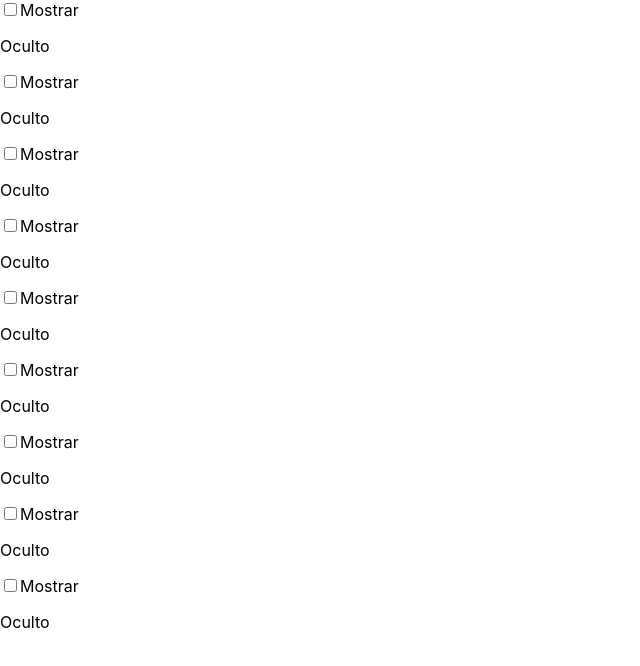
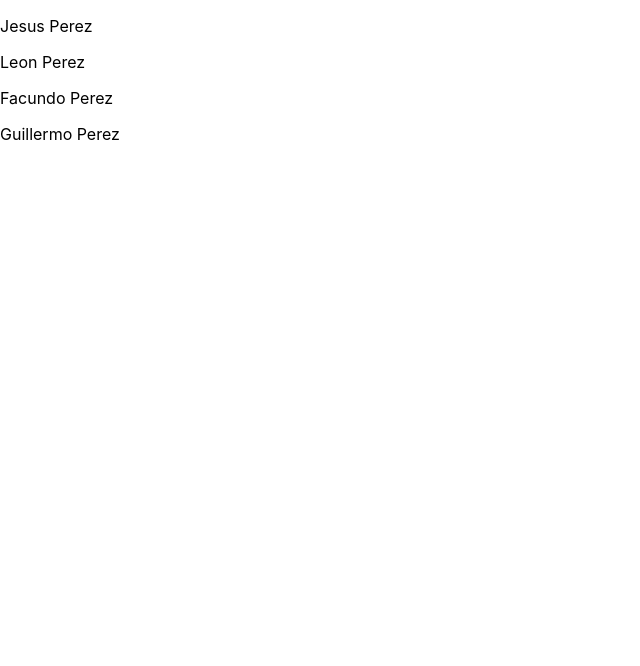
Before and after one commit to moscchi/fs-clases, a React (Create React App) app: page / in a window 1280 px wide. Shown: the top 666 px of the page, without its empty margins (0-640 px from the left). Built offline with nearby package versions, Linux system fonts and the light colour scheme.

Commit message:
Primer ejemplo props

```diff
--- a/src/App.jsx
+++ b/src/App.jsx
@@ -1,52 +1,25 @@
 import { useState } from "react";
 import "./App.css";
+import CardStudent from "./CardStudent";
 
-const initialElements = [
-  { id: 1, valor: "el primero", chequeado: false },
-  { id: 2, valor: "el segundo", chequeado: false },
-  { id: 3, valor: "el tercero", chequeado: false },
-  { id: 4, valor: "el cuarto", chequeado: false },
-  { id: 5, valor: "el quinto", chequeado: false },
-  { id: 6, valor: "el sexto", chequeado: false },
-  { id: 7, valor: "el septimo", chequeado: false },
-  { id: 8, valor: "el octavo", chequeado: false },
-  { id: 9, valor: "el noveno", chequeado: false },
-];
+const studentsList = [
+  {id: 1, name: 'Jesus', lastName: 'Perez'},
+  {id: 2, name: 'Leon', lastName: 'Perez'},
+  {id: 3, name: 'Facundo', lastName: 'Perez'},
+  {id: 4, name: 'Guillermo', lastName: 'Perez'},
+]
 
 function App() {
-  const [checkboxObjetoList, setCheckboxObjetoList] = useState(initialElements);
 
-  const handleCheckboxSelect = (id) => {
-    //buscamos el indice
-    const indexCheckboxObjetoList = checkboxObjetoList.findIndex(
-      (checkboxObjeto) => checkboxObjeto.id === id
-    );
-    //Validamos que el indice exista. Sino, mensaje al usuario.
-    if (indexCheckboxObjetoList === -1) return alert("Hubo un error!!");
-
-    //Nos copiamos el objeto, y modificamos su copia.
-    const copyOfCheckboxObjetoList = structuredClone(checkboxObjetoList);
-    //Si chequeado de array[indice] era true, pasaria a ser false. Y al reves.
-    copyOfCheckboxObjetoList[indexCheckboxObjetoList].chequeado =
-      !checkboxObjetoList[indexCheckboxObjetoList].chequeado;
-    //Actualizamos el estado de checkboxObjetoList
-    setCheckboxObjetoList(copyOfCheckboxObjetoList);
-  };
   return (
     <>
-      {checkboxObjetoList.map((checkboxObjeto) => {
-        return (
-          <div key={checkboxObjeto.id}>
-            <input
-              type="checkbox"
-              value={checkboxObjeto.valor}
-              onChange={() => handleCheckboxSelect(checkboxObjeto.id)}
-            />
-            <label>{checkboxObjeto.chequeado ? "Ocultar" : "Mostrar"}</label>
-            <p>{checkboxObjeto.chequeado ? checkboxObjeto.valor : "Oculto"}</p>
-          </div>
-        );
-      })}
+     {studentsList.map(student => {
+      return (
+        <div key={student.id}>
+          <CardStudent studentName={student.name} studentLastName={student.lastName}/>
+        </div>
+      )
+     })}
     </>
   );
 }
--- /dev/null
+++ b/src/CardStudent.jsx
@@ -0,0 +1,10 @@
+const CardStudent = (props) => {
+    console.log(props)
+  return (
+    <div className="card-student">
+      <p>{props.studentName} {props.studentLastName}</p>
+    </div>
+  );
+};
+
+export default CardStudent;
```
Also changed, not shown: src/Count.jsx (deleted, +0 -30 lines).
